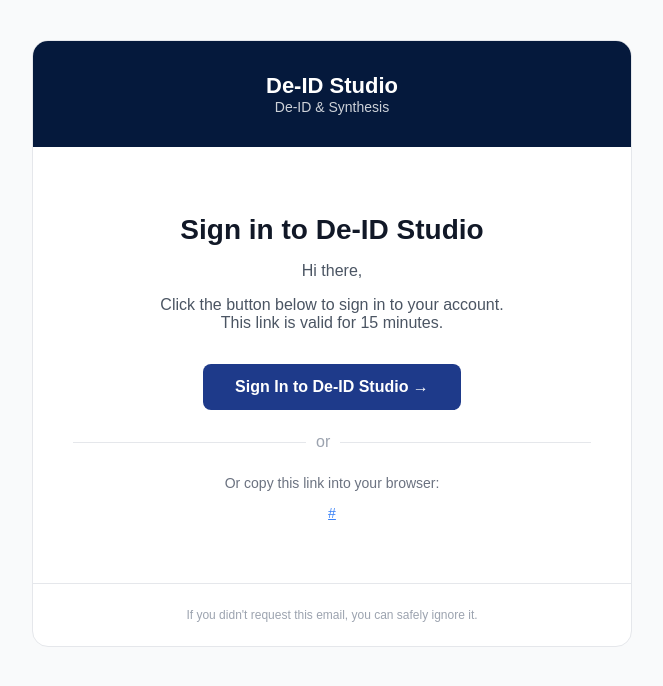
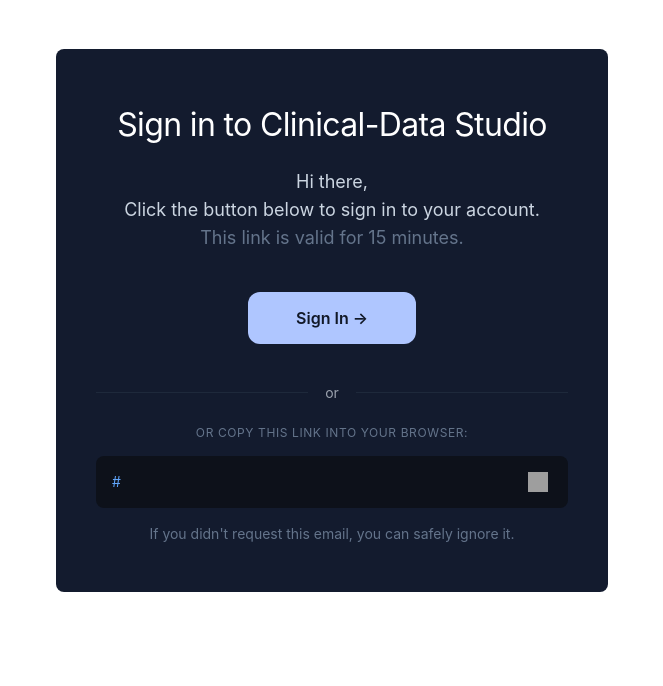
Before and after one commit to ZenBit-Tech/red_an_be, a Python web app: template src/templates/magic-link-email.html in a window 1280 px wide. Shown: the top 686 px of the page, without its empty margins (308-971 px from the left). Run offline with Jinja, Linux system fonts and the light colour scheme; the template is opened without the code that fills it: most values are stand-ins (such as "Sample title", 1, 10 or a date in 2020); grey boxes are pictures that could not be loaded.

Commit message:
Fixed Problems

```diff
--- a/src/common/db/datasource.ts
+++ b/src/common/db/datasource.ts
@@ -1,7 +1,7 @@
 import { DataSource, DataSourceOptions } from 'typeorm';
 import { config } from 'dotenv';
 import { ConfigService } from '@nestjs/config';
-import TemplateUser from './entities/example.user.entity';
+import TemplateUser from './entities/user.entity';
 import { NODE_ENV } from '../constants';
 
 config();
--- a/src/common/db/entities/example.user.entity.ts
+++ b/src/common/db/entities/example.user.entity.ts
@@ -12,7 +12,4 @@ export default class TemplateUser {
 
   @Column({ length: EXAMPLE_USER_LIMITS.EMAIL_MAX_LENGTH, unique: true, nullable: false })
   email: string;
-
-  @Column({ type: 'varchar', nullable: true })
-  magicLinkToken?: string | null;
 }
--- a/src/modules/auth/auth.constants.ts
+++ /dev/null
@@ -1,5 +0,0 @@
-// eslint-disable-next-line import/prefer-default-export
-export const AUTH_CONSTANTS = {
-  JWT_SECRET: process.env.JWT_SECRET || 'super-secret-jwt-key-for-red-an-be',
-  JWT_EXPIRATION: 3600,
-};
--- a/src/modules/auth/auth.service.ts
+++ b/src/modules/auth/auth.service.ts
@@ -3,9 +3,9 @@ import { InjectRepository } from '@nestjs/typeorm';
 import { Repository } from 'typeorm';
 import { JwtService } from '@nestjs/jwt';
 import * as crypto from 'crypto';
-import TemplateUser from '../../common/db/entities/example.user.entity';
-import MagicLinkRequestDto from './dto/magic-link-request.dto';
-import MailService from '../mail/mail.service';
+import TemplateUser from '@/common/db/entities/user.entity';
+import MagicLinkRequestDto from '@/modules/auth/dto/magic-link-request.dto';
+import MailService from '@/modules/mail/mail.service';
 
 @Injectable()
 export default class AuthService {
--- a/src/templates/magic-link-email.html
+++ b/src/templates/magic-link-email.html
@@ -3,91 +3,142 @@
   <head>
     <meta charset="utf-8" />
     <meta name="viewport" content="width=device-width, initial-scale=1" />
-    <title>Sign in to De-ID Studio</title>
+    <title>Sign in to Clinical-Data Studio</title>
   </head>
-  <body style="margin: 0; padding: 0; background-color: #f9fafb; font-family: sans-serif">
+  <body
+    style="
+      margin: 0;
+      padding: 0;
+      background-color: #ffffff;
+      font-family:
+        -apple-system, BlinkMacSystemFont, 'Segoe UI', Roboto, Helvetica, Arial, sans-serif;
+    "
+  >
     <table
       width="100%"
       cellpadding="0"
       cellspacing="0"
       border="0"
-      style="background-color: #f9fafb"
+      style="background-color: #ffffff"
     >
       <tr>
-        <td align="center" style="padding: 40px 10px">
+        <td align="center" style="padding: 49px">
           <table
             width="100%"
             cellpadding="0"
             cellspacing="0"
             border="0"
+            style="width: 552px; background-color: #131b2e; border-radius: 8px; overflow: hidden"
+          >
+            <tr>
+              <td style="padding: 56px 40px 0px 40px; text-align: center">
+                <h1
                   style="
-              max-width: 600px;
-              background-color: #ffffff;
-              border-radius: 16px;
-              overflow: hidden;
-              border: 1px solid #e5e7eb;
+                    font-size: 32px;
+                    font-weight: 400;
+                    color: #ffffff;
+                    margin: 0 0 24px 0;
+                    letter-spacing: -0.02em;
                   "
                 >
-            <tr>
-              <td
-                align="center"
-                style="background-color: #05193c; padding: 32px 20px; color: #ffffff"
-              >
-                <div style="font-size: 22px; font-weight: bold">De-ID Studio</div>
-                <div style="font-size: 14px; opacity: 0.8">De-ID & Synthesis</div>
-              </td>
-            </tr>
-            <tr>
-              <td style="padding: 48px 40px; text-align: center">
-                <h1 style="font-size: 28px; color: #111827; margin-bottom: 16px">
-                  Sign in to De-ID Studio
+                  Sign in to Clinical-Data Studio
                 </h1>
-                <p style="color: #4b5563; font-size: 16px">Hi there,</p>
-                <p style="color: #4b5563; font-size: 16px; margin-bottom: 32px">
-                  Click the button below to sign in to your account.<br />This link is valid for 15
-                  minutes.
+                <p style="font-size: 18px; line-height: 28px; color: #cbd5e1; margin-bottom: 40px">
+                  Hi there,<br />
+                  Click the button below to sign in to your account.<br />
+                  <span style="color: #64748b">This link is valid for 15 minutes.</span>
                 </p>
                 <a
                   href="{{link}}"
                   style="
-                    background-color: #1e3a8a;
-                    color: #ffffff;
-                    padding: 14px 32px;
+                    background-color: #afc6ff;
+                    color: #111827;
+                    padding: 16px 48px;
                     text-decoration: none;
-                    border-radius: 8px;
-                    font-weight: bold;
+                    border-radius: 12px;
+                    font-weight: 600;
+                    font-size: 16px;
                     display: inline-block;
+                    margin-bottom: 40px"
                   "
-                  >Sign In to De-ID Studio &rarr;</a
+                  >Sign In &rarr;</a
                 >
-                <div style="margin: 32px 0; border-top: 1px solid #e5e7eb; position: relative">
-                  <span
+                <table
+                  width="100%"
+                  cellpadding="0"
+                  cellspacing="0"
+                  border="0"
+                  style="margin: 0 0 24px 0"
+                >
+                  <tr>
+                    <td style="width: 45%; vertical-align: middle">
+                      <div style="border-top: 1px solid #1E293B"></div>
+                    </td>
+                    <td
                       style="
-                      position: absolute;
-                      top: -10px;
-                      background: #fff;
-                      padding: 0 10px;
+                        width: 10%;
+                        text-align: center;
                         color: #9ca3af;
-                      left: 45%;
+                        font-size: 14px;
+                        text-transform: lowercase;
                       "
-                    >or</span
                     >
-                </div>
-                <p style="font-size: 14px; color: #6b7280">Or copy this link into your browser:</p>
-                <p style="font-size: 14px; word-break: break-all">
-                  <a href="{{link}}" style="color: #3b82f6">{{link}}</a>
+                      or
+                    </td>
+                    <td style="width: 45%; vertical-align: middle">
+                      <div style="border-top: 1px solid #1E293B"></div>
+                    </td>
+                  </tr>
+                </table>
+                <p
+                  style="
+                    font-size: 12px;
+                    color: #64748B;
+                    margin: 0 0 16px 0;
+                    text-transform: uppercase;
+                    letter-spacing: 0.05em;
+                  "
+                >
+                  Or copy this link into your browser:
                 </p>
+                <table
+                  width="100%"
+                  cellpadding="0"
+                  cellspacing="0"
+                  border="0"
+                  style="background-color: #0D111A; border-radius: 8px; margin-bottom: 16px"
+                >
+                  <tr>
+                    <td
+                      style="
+                        padding: 16px;
+                        word-break: break-all;
+                        text-align: left;
+                        font-size: 14px;
+                        line-height: 20px;
+                      "
+                    >
+                      <a href="{{link}}" style="color: #60A5FA; text-decoration: none">{{link}}</a>
+                    </td>
+                    <td style="padding: 16px; width: 24px; vertical-align: top; text-align: right">
+                      <img
+                        src="https://img.icons8.com/material-outlined/24/9ca3af/copy.png"
+                        alt="copy"
+                        width="20"
+                        height="20"
+                        style="display: block; border: 0"
+                      />
+                    </td>
+                  </tr>
+                </table>
               </td>
             </tr>
             <tr>
+              <td style="padding: 0 40px 48px 40px">
+                <table width="100%" cellpadding="0" cellspacing="0" border="0">
+                  <tr>
                     <td
-                style="
-                  padding: 24px 40px;
-                  text-align: center;
-                  border-top: 1px solid #e5e7eb;
-                  color: #9ca3af;
-                  font-size: 12px;
-                "
+                      style="text-align: center; color: #64748B; font-size: 14px; line-height: 20px"
                     >
                       If you didn't request this email, you can safely ignore it.
                     </td>
@@ -96,5 +147,8 @@
               </td>
             </tr>
           </table>
+        </td>
+      </tr>
+    </table>
   </body>
 </html>
--- a/tsconfig.json
+++ b/tsconfig.json
@@ -1,5 +1,10 @@
 {
   "compilerOptions": {
+    "baseUrl": "./",
+    "paths": {
+      "@/*": ["src/*"],
+      "@common/*": ["src/common/*"]
+    },
     "module": "nodenext",
     "moduleResolution": "nodenext",
     "resolvePackageJsonExports": true,
```
Also changed, not shown: src/common/constants.ts (+13 -0 lines), src/common/db/entities/user.entity.ts (added, +15 -0 lines), src/modules/auth/auth.controller.ts (+4 -3 lines), src/modules/auth/auth.module.ts (+5 -5 lines), src/modules/auth/dto/login.dto.ts (deleted, +0 -11 lines). Lines whose indentation alone changed are shown as unchanged.
